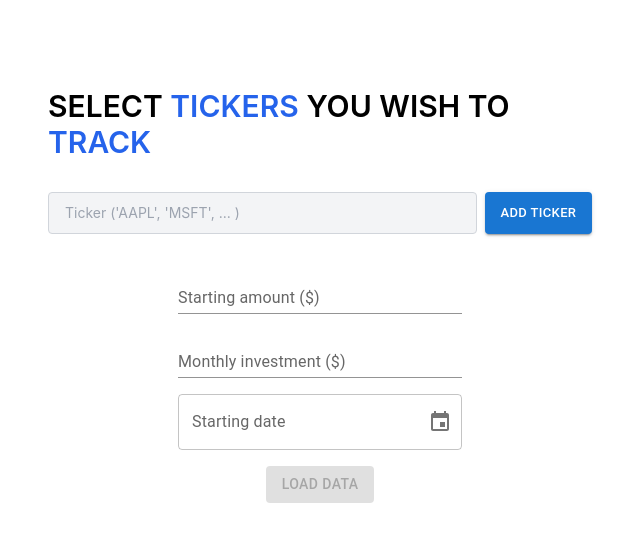
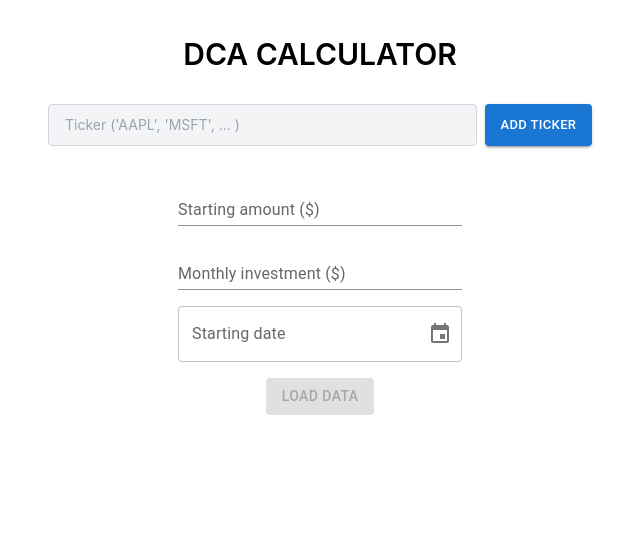
Before and after one commit to MartinKratochvilProgramy/DCA_calculator, a React (Vite) app in the folder client/: page / in a window 1280 px wide. Shown: the top 542 px of the page, without its empty margins (320-960 px from the left). Built offline with nearby package versions, Linux system fonts and the light colour scheme.

Commit message:
display rel change next to ticker

```diff
--- a/client/src/App.tsx
+++ b/client/src/App.tsx
@@ -1,18 +1,16 @@
 import { useState, useEffect } from 'react';
 import { TickersSelect } from './components/TickersSelect';
-import { TickersDisplay } from './components/TickersDisplay';
+import { Plots } from './components/Plots';
 import { serverRoute } from './serverRoute';
 import { Dayjs } from 'dayjs';
+import { TickerChipInterface } from './types/TickerChipInterface';
+import { TickerDataInterface } from './types/TickerDataInterface';
+import { getTotalRelativeChange } from './functions/getTotalRelativeChange';
 
-interface TickerDataInterface {
-  ticker: string;
-  dates: string[];
-  values: number[];
-}
 
 function App() {
 
-  const [tickers, setTickers] = useState<string[]>(JSON.parse(localStorage.getItem("tickers") || "[]"));
+  const [tickers, setTickers] = useState<TickerChipInterface[]>([]);
   const [data, setData] = useState<TickerDataInterface[]>([]);
   const [waitingForData, setWaitingForData] = useState<boolean>(false);
   const [startDate, setStartDate] = useState<Dayjs | null>(null);
@@ -31,22 +29,29 @@ function App() {
   function getData(): void {
     setWaitingForData(true);
 
+    const tickerNames = [];
+    for (const ticker of tickers) {
+      tickerNames.push(ticker.ticker);
+    }
+
     fetch(serverRoute + '/get_chart_data', {
       method: 'POST',
       headers: {
         "Content-Type": "application/json",
       },
       body: JSON.stringify({
-        tickers: tickers,
+        tickers: tickerNames,
         startDate: startDate,
         startAmount: startAmount,
         incrementAmount: incrementAmount
       })
     })
     .then((response ) => response.json())
-    .then((res) => {
+    .then((res: TickerDataInterface[]) => {
       setData(res);
       setWaitingForData(false);
+
+      setTickers(getTotalRelativeChange(res));
     })
     .catch((error) => {
       console.log(error.message)
@@ -55,17 +60,17 @@ function App() {
   }
 
   function addTicker(newTicker: string): void {
-    if (!tickers.includes(newTicker)) {
-      setTickers([...tickers, newTicker]);
-      localStorage.setItem("tickers", JSON.stringify([...tickers, newTicker]));
+    if (tickers.filter((item) => {return item.ticker === newTicker}).length === 0) {
+      // if not ticker already in ticker
+      setTickers([...tickers, {ticker: newTicker, relativeChange: null}]);
     }
   }
 
   function deleteTicker(tickerName: string): void {
-    const newTickers = tickers;
-    newTickers.splice(newTickers.indexOf(tickerName), 1);
+    const newTickers = tickers.filter((item) => {
+      return item.ticker != tickerName;
+    });
 
-    localStorage.setItem("tickers", JSON.stringify(newTickers));
     setTickers([...newTickers]);
   }
 
@@ -86,7 +91,7 @@ function App() {
         setIncrementAmount={setIncrementAmount}
         getData={getData}
       />
-      <TickersDisplay
+      <Plots
         data={data}
         getData={getData}
       />
--- a/client/src/components/AddTickerForm.tsx
+++ b/client/src/components/AddTickerForm.tsx
@@ -50,10 +50,10 @@ export const AddTickerForm: FC<Props> = ({ addTicker }) => {
     <div className='flex flex-col justify-center items-center'>
         <form
             onSubmit={(e) => handleInputClick(e)}
-            className="flex flex-col space-y-4 items-center">
+            className="flex flex-col space-y-4 items-center w-full">
             <label htmlFor ="add-stock" className="sr-only">Add stock</label>
             <h1 className='text-3xl font-semibold mt-2 py-4 md:py-4 mb-0 text-black'>
-                SELECT <span className='text-blue-600'>TICKERS</span> YOU WISH TO <span className='text-blue-600'>TRACK</span>
+              DCA CALCULATOR
             </h1>
             <div className="relative flex flex-row justify-center h-full w-full space-x-2">
                 <div className='flex w-full'>
--- a/client/src/components/TickersDisplay.tsx
+++ b/client/src/components/Plots.tsx
@@ -19,7 +19,7 @@ interface Props {
     getData: () => void;
 }
 
-export const TickersDisplay: FC<Props> = ({ data, getData }) => {
+export const Plots: FC<Props> = ({ data, getData }) => {
 
     const allSeriesLayout =  {
         yaxis: {
--- a/client/src/components/TickersSelect.tsx
+++ b/client/src/components/TickersSelect.tsx
@@ -1,40 +1,58 @@
-import React, { FC, useState } from 'react';
+import { FC } from 'react';
 import { AddTickerForm } from './AddTickerForm';
 import Chip from '@mui/material/Chip';
 import { SelectRangesForm } from '../components/SelectRangesForm';
 import { Dayjs } from 'dayjs';
 
+import { TickerChipInterface } from '../types/TickerChipInterface';
+
 interface Props {
-    tickers: string[];
+    tickers: TickerChipInterface[];
     waitingForData: boolean;
     inputComplete: boolean;
-    addTicker: (tickers: string) => void;
-    deleteTicker: (tickers: string) => void;
+    addTicker: (ticker: string) => void;
+    deleteTicker: (ticker: string) => void;
     modifyStartDate: (startDate: Dayjs) => void;
     setStartAmount: (startAmount: number) => void;
     setIncrementAmount: (incrementAmount: number) => void;
     getData: () => void;
 }
 
-export const TickersSelect: FC<Props> = ({ tickers, waitingForData, inputComplete, addTicker, deleteTicker, modifyStartDate, setStartAmount, setIncrementAmount, getData }) => {
-
+export const TickersSelect: FC<Props> = ({
+  tickers,
+  waitingForData,
+  inputComplete,
+  addTicker,
+  deleteTicker,
+  modifyStartDate,
+  setStartAmount,
+  setIncrementAmount,
+  getData
+}) => {
 
   return (
-      <div className="md:px-12 px-2 pt-1 md:pt-14 lg:w-6/12 md:w-8/12 w-10/12 mb-0">
+      <div className="md:px-12 px-2 pt-1 lg:w-6/12 md:w-8/12 w-10/12 mb-0">
 
         <AddTickerForm
           addTicker={addTicker}
         />
 
         <div className="flex justify-center flex-wrap my-2 space-x-1">
-          {tickers.map(ticker => {
+          {tickers.map(item => {
+            let itemRelativeChange = "";
+            if (item.relativeChange !== null) {
+              itemRelativeChange =  ((item.relativeChange - 1) * 100).toFixed(1) + "%"
+              if (item.relativeChange > 1) {
+                itemRelativeChange = "+" + itemRelativeChange;
+              }
+            }
             return (
               <Chip
-                key={ticker}
-                label={ticker}
+                key={item.ticker}
+                label={item.ticker + " " + itemRelativeChange}
                 color="primary"
                 variant="outlined"
-                onDelete={() => deleteTicker(ticker)}
+                onDelete={() => deleteTicker(item.ticker)}
               />
             )
           })}
--- /dev/null
+++ b/client/src/functions/getTotalRelativeChange.ts
@@ -0,0 +1,25 @@
+import { TickerDataInterface } from "../types/TickerDataInterface";
+import { TickerChipInterface } from "../types/TickerChipInterface";
+
+export function getTotalRelativeChange(
+    allData: TickerDataInterface[]
+): TickerChipInterface[] {
+    const chipData: TickerChipInterface[] = [];
+
+    let noInvestmentRelChange: number = 1;
+
+    for (const data of allData) {
+        if (data.ticker === "No investment") {
+            noInvestmentRelChange = Number((data.values[data.values.length - 1]));
+        }
+    }
+
+    for (const data of allData) {
+        if (data.ticker !== "No investment") {
+            const relativeChange = Number((data.values[data.values.length - 1] / noInvestmentRelChange));
+            chipData.push({ticker: data.ticker, relativeChange: relativeChange})
+        }
+    }
+
+    return chipData;
+}
--- /dev/null
+++ b/client/src/types/TickerChipInterface.ts
@@ -0,0 +1,4 @@
+export interface TickerChipInterface {
+    ticker: string;
+    relativeChange: number | null;
+  }
--- /dev/null
+++ b/client/src/types/TickerDataInterface.ts
@@ -0,0 +1,5 @@
+export interface TickerDataInterface {
+    ticker: string;
+    dates: string[];
+    values: number[];
+  }
```
